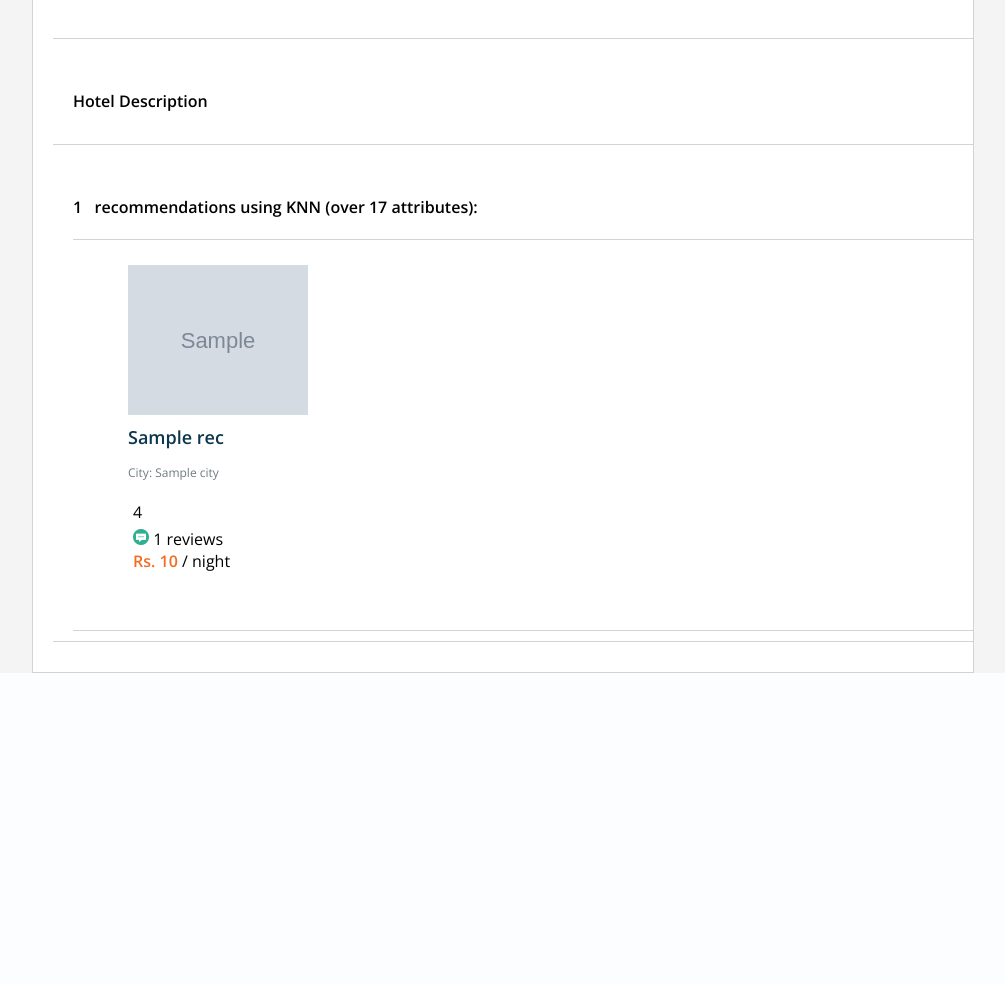
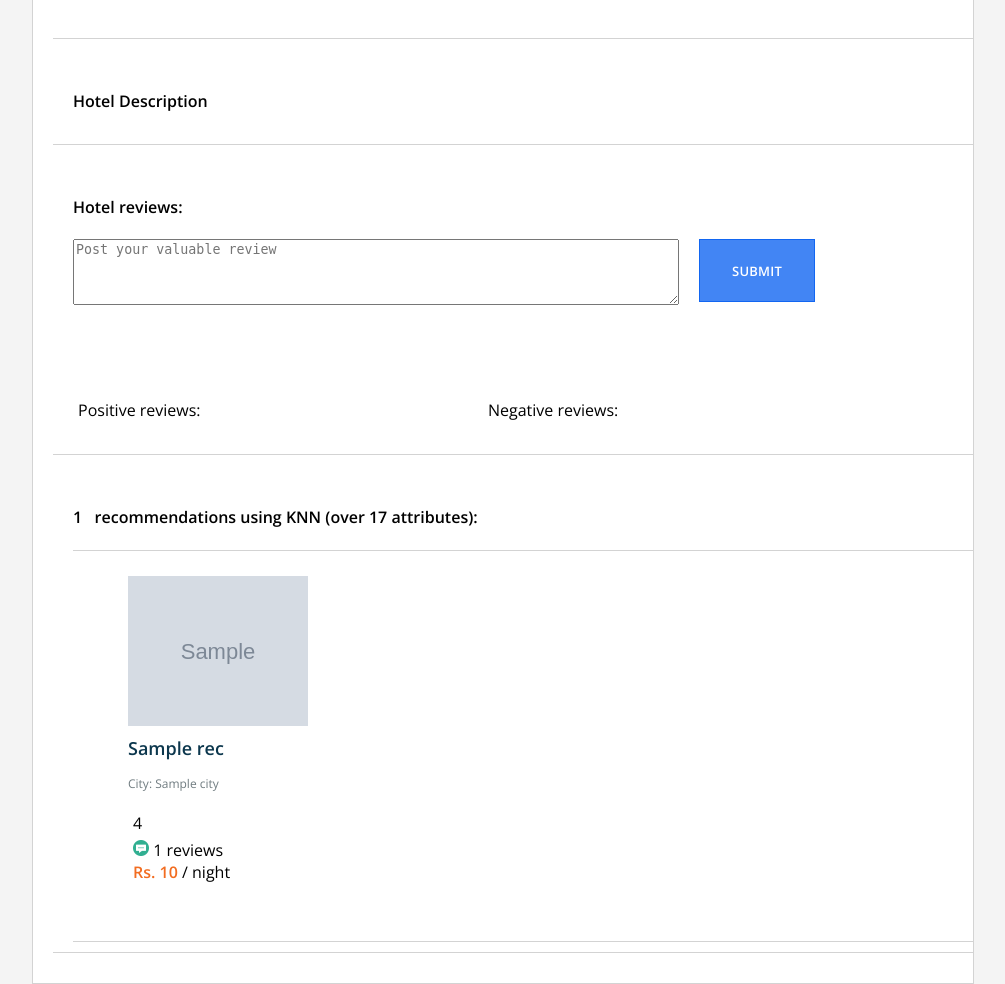
Before and after one commit to tarungoyal1/cafebuddy, a Flask app: template templates/hotel.html in a window 1280 px wide. Shown: the part 305-1289 px from the top of the page, without its empty margins (166-1171 px from the left). Before the commit the page ends 978 px from the top, so only its background shows below. Run offline with Flask 2, Linux system fonts and the light colour scheme; the template is opened without the code that fills it: most values are stand-ins (such as "Sample title", 1, 10 or a date in 2020); grey boxes marked "Sample" are stand-in pictures; parts of the project's set-up code (start-up, migrations or seed data) failed here and were passed over.

Commit message:
Review classification and submission added using LogisticRegression

```diff
--- a/forms.py
+++ b/forms.py
@@ -1,5 +1,5 @@
 from flask_wtf import Form
-from wtforms import StringField, PasswordField, SubmitField, SelectField
+from wtforms import StringField, PasswordField, SubmitField, SelectField, TextAreaField
 from wtforms.validators import DataRequired, Email, Length
 import pymysql
 
--- a/routes.py
+++ b/routes.py
@@ -1,6 +1,7 @@
 from flask import Flask, render_template, session, request, redirect, url_for
 from model import db, User, Hotel, PopularHotels, RecommendHotels, TrackActivity
 from forms import *
+import pickle
 import logging
 import traceback
 
@@ -11,6 +12,10 @@ app.secret_key = "9d41cbf4380525bd125213f1ded6c8d61770ae17"
 
 app.config['SQLALCHEMY_DATABASE_URI'] = 'mysql://root:h3llo2u@localhost/hotels'
 db.init_app(app)
+
+classifier_f = open("logregclassifier_stream_hacker.pickle", "rb")
+classifier = pickle.load(classifier_f)
+classifier_f.close()
 
 
 @app.route("/")
@@ -86,7 +91,7 @@ def home():
     ta = TrackActivity()
     activityList = ta.getUserActivity(user.id)
 
-    # activity is a list containing dictionaries of records of user_history table
+    # activityList is a list containing dictionaries of records of user_history table
 
     # now check if the activity list has something and if it has then already show the recommendations based on visited_hotels
     recommendationsList = []
@@ -156,7 +161,25 @@ def fetchmore():
             return render_template("fetchmorehotels.html", hotels=[])
 
 
-
+@app.route("/submitreview", methods=['POST', 'GET'])
+def submitreview():
+    if request.method == "POST":
+        # handle the form submission
+        datastring= str(request.get_data())[2:-1]
+        # print(datastring)
+        hid, sep, review = datastring.partition('&')
+        hid = hid[4:]
+        review = review[7:]
+        print(hid, review)
+        try:
+            hotel = Hotel()
+            hotel.make_connection()
+            result, reviewclass = hotel.insertReviewClassified(hid, review, classifier)
+            updated_reviews = hotel.getHotelReviews(hid)
+            # print(result)
+            return render_template("submitreview.html", reviews=updated_reviews,reviewclass=reviewclass)
+        except Exception as e:
+            return render_template("submitreview.html", reviews=hotel.getHotelReviews(hid), reviewclass=reviewclass)
 
 @app.route("/hotel")
 def hotel():
@@ -167,7 +190,14 @@ def hotel():
     hid = request.args.get('hotelId')
     city = request.args.get('city')
 
+    if request.method == "POST":
+        if form.validate() == False:
+            pass
+        else:
+            return render_template("home.html", hotelId=hid, showlogin=False)
+
     user = User.query.filter_by(email=session['email']).first()
+
 
     if hid is None or len(hid)<=0:
         return redirect(url_for("home"))
@@ -181,13 +211,15 @@ def hotel():
     hoteldata = h.getHotelInfo(hid)
     hoteldesc = h.getHotelDesc(hid)
     hotelfacilities = h.getAvailableFacilities(hid)
+    hotelreviews = h.getHotelReviews(hid)
+    # print(hotelreviews)
     if hoteldata!=0 and len(hoteldata)>0:
         try:
             rh = RecommendHotels()
             recommendations = rh.recommendUsingKNN(hid, hoteldata[0]['city'])
-            return render_template("hotel.html", hotel=hoteldata[0],hotelfac=hotelfacilities,hotelDesc=hoteldesc,hotelId=hid,showlogin=False, recommendationsKNN=recommendations)
+            return render_template("hotel.html", hotel=hoteldata[0],hotelfac=hotelfacilities,hotelDesc=hoteldesc,hotelId=hid,reviews=hotelreviews,showlogin=False, recommendationsKNN=recommendations)
         except Exception as e:
-            return render_template("hotel.html", hotel=hoteldata[0],hotelfac=hotelfacilities,hotelDesc=hoteldesc,hotelId=hid,showlogin=False, recommendationsKNN=[])
+            return render_template("hotel.html", hotel=hoteldata[0],hotelfac=hotelfacilities,hotelDesc=hoteldesc,hotelId=hid,reviews=hotelreviews,showlogin=False, recommendationsKNN=[])
     return render_template("hotel.html", hotelId=hid, showlogin=False)
 
 if __name__ == "__main__":
--- a/static/css/main.css
+++ b/static/css/main.css
@@ -353,7 +353,7 @@ header {
   margin-bottom: 20px;
 }
 
-.hotel_desc, .recmdKNN{
+.hotel_desc, .recmdKNN, .hotel_reviews_box{
   width: 100%;
   border-bottom: 1px solid #D3D3D3;
   padding: 10px 20px;
@@ -361,12 +361,48 @@ header {
   margin-bottom: 20px;
 }
 
+.hotel_reviews_left, .hotel_reviews_right{
+  width: 400px;
+  padding: 10px 5px;
+  float: left;
+}
+
+.hotel_reviews_left ul, .hotel_reviews_right ul {
+  font-size: 13px;
+  text-decoration: none;
+  list-style: none;
+}
+.hotel_reviews_left ul li, .hotel_reviews_right ul li{
+  margin-bottom: 15px;
+}
+.review_form_div{
+  width: 100%;
+  height:150px;
+}
+
+textarea {
+  width: 600px;
+  height:60px;
+  float:left;
+}
+
+.review_form_div #review_submit_button{
+  float: left;
+  margin-left:20px;
+  height: 63px;
+  color:white;
+
+}
+
+
 .hotel_desc p {
     font-size: 14px;
     line-height: 1.35em;
     margin: .25em 0;
     letter-spacing: normal;
 }
+
+
 
 .hotel_image_slider_div{
   width: 25%;
--- a/static/js/main.js
+++ b/static/js/main.js
@@ -34,3 +34,45 @@ $("#fetchHotels").click(function(){
   });
 });
 });
+
+//submit review and show
+$(document).ready(function(){
+   $('span#ajaxloader').hide();
+   $("#review_submit_button").click(function(){
+   $('span#ajaxloader').show();
+
+   var hid = $('input#hotel_id').val();
+   var review = $('#text').val();
+   if(review.length <=10){
+    $('span#ajaxloader').hide();
+    return;
+   }
+   // alert(review);
+   var dataString = 'hid=' + hid + '&review=' + review;
+   $.ajax({
+             type: "POST",
+             url: "/submitreview",
+            data: dataString,
+            cache: false,
+            async: true,
+            success: function(result){
+
+                    var position=result.indexOf("||");
+                    var warningMessage=result.substring(0,position);
+                    if(warningMessage=='error'){
+                      var errorMessage=result.substring(position+2);
+                    }else {
+                      if(result.trim()=='-1'){
+                        // $('span#nomore').show();
+                        // $("span#nomore").html("No more hotels found");
+                      }else{
+                        $('#text').val('');
+                        $("#reviews_list_div").html(result);
+                      }
+                    }
+                    $('span#ajaxloader').hide();
+      }
+  });
+});
+    $('span#ajaxloader').hide();
+});
--- a/templates/home.html
+++ b/templates/home.html
@@ -58,7 +58,7 @@ $('.lightSlider').lightSlider({
 				</div>
 				Recommended hotels for you in your city:
 				{% elif recommendations|length>0 %}
-				Recommended hotels based on your interest:
+				Recommended hotels based on your interests:
 				{% endif %}
 			</div>
 			<div class="hotel-list">
--- a/templates/hotel.html
+++ b/templates/hotel.html
@@ -96,6 +96,40 @@ $('.lightSlider').lightSlider({
 						</p>
 					</div>
 					<div class="clearfix"></div>
+					<div class="hotel_reviews_box">
+						<h4>Hotel reviews:</h4>
+						<div class="review_form_div">
+							<input type="hidden" name="hotel_id" id="hotel_id", value="{{ hotel['property_id'] }}"></input>
+							<textarea id="text" name="review_text" required="" autocomplete="off" value="" placeholder="Post your valuable review"></textarea>
+							<button class="btn-primary"  id="review_submit_button">
+									Submit
+							</button>
+							<span id="ajaxloader"><img src="{{ url_for('static', filename='img/ajax-loader.gif') }}" width="32" height="32" /></span>
+						</div>
+						<div id="reviews_list_div">
+							<div class="hotel_reviews_left">
+								Positive reviews:
+								<ul>
+								{% for review in reviews[0][:5] %}
+									{% if review['class']=='1' %}
+										<li>{{ review['property_reviews'][:200] }}...</li>
+									{% endif %}
+								{% endfor %}
+								</ul>
+							</div>
+							<div class="hotel_reviews_right">
+								Negative reviews:
+								<ul>
+								{% for review in reviews[1][:5] %}
+									{% if review['class']=='0' %}
+										<li>{{ review['property_reviews'][:200]  }}...</li>
+									{% endif %}
+								{% endfor %}
+								</ul>
+							</div>
+						</div>
+					</div>
+					<div class="clearfix"></div>
 					<div class="recmdKNN">
 					<h4>{{ recommendationsKNN|length }} &nbsp recommendations using KNN (over 17 attributes):</h4>
 					<ul>
```
Also changed, not shown: automator.py (+47 -1 lines), model.py (+51 -0 lines), sentiment_analyser.py (added, +48 -0 lines), stream_hacker.py (added, +74 -0 lines), templates/submitreview.html (added, +27 -0 lines), hotel_ratings_count_full.csv (added), 2 other files.
